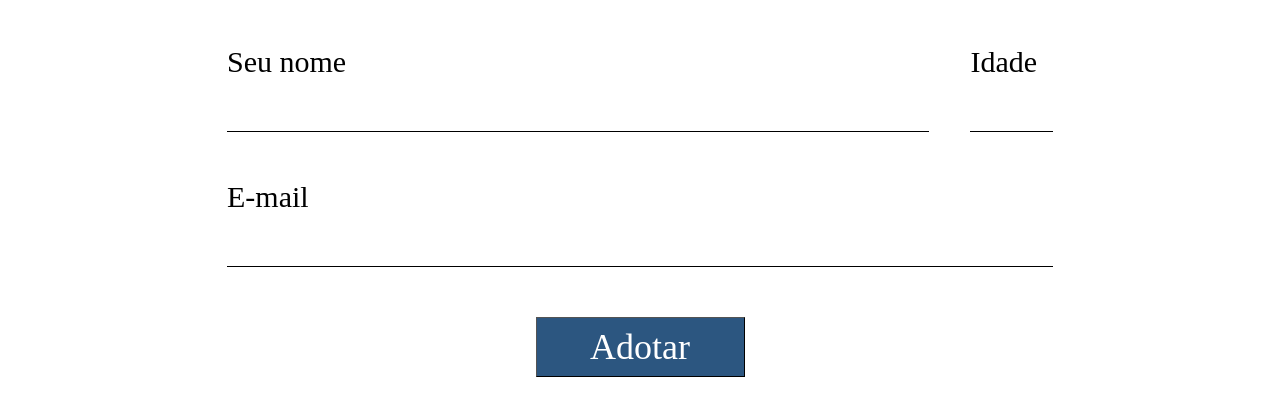
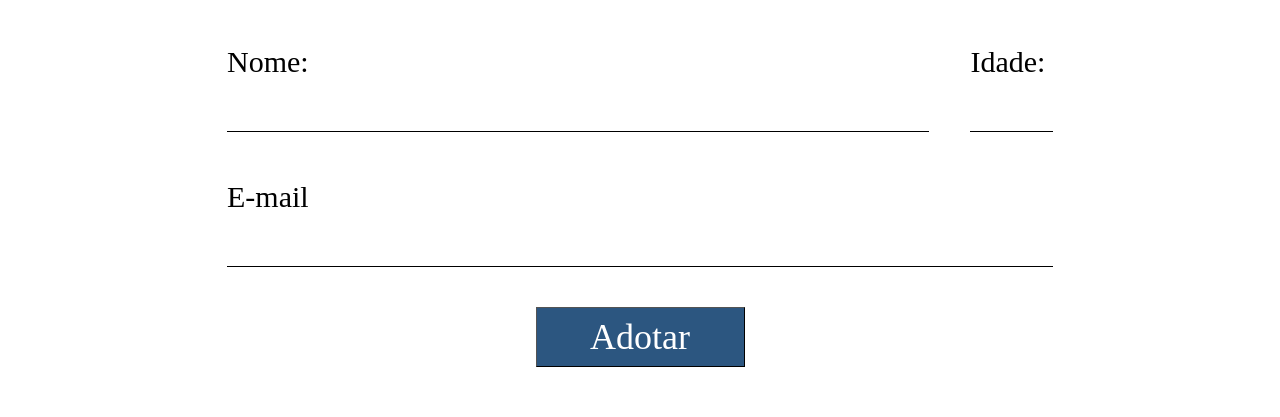
Before and after one commit to paulocoutinhodev/Projeto_em_grupo_IN2026, a plain HTML site: page HTML/adotar_lobinho.html in a window 1280 px wide. Shown: the part 383-800 px from the top of the page. Drawn offline with Linux system fonts and the light colour scheme; a web font is replaced by a local one.

Commit message:
atualização final-adotar

```diff
--- a/CSS/adotar_lobinho.css
+++ b/CSS/adotar_lobinho.css
@@ -7,6 +7,7 @@
     align-items: center;
     gap:50px;
     padding: 50px ;
+
 }
 
 .diva1 {
@@ -50,7 +51,7 @@
     display: flex;
     justify-content: center;
     flex-direction: column;
-    width: 70%;
+    width: 100%;
     gap:50px
 
 }
@@ -65,6 +66,8 @@
     font-size: 30px;
     line-height: 100%;
     letter-spacing: 0%;
+    flex-direction: column;
+    gap:30px;
 
 
 
@@ -77,6 +80,9 @@
     display: flex;
     width: 100%;
     justify-content: space-between;
+    gap:30px;
+    width: 100%;
+
 
 
 
@@ -92,7 +98,8 @@
     font-size: 30px;
     line-height: 100%;
     letter-spacing: 0%;
-
+    flex-direction: column;
+    gap:30px;
 
 
 
@@ -108,6 +115,8 @@
     font-size: 30px;
     line-height: 100%;
     letter-spacing: 0%;
+    flex-direction: column;
+    gap:30px;
 
 
 
@@ -120,12 +129,21 @@
 .diva3 {
     display: flex;
     justify-content: center;
+    padding-top:40px;
 }
 
-input{
+form{
+    width: 70%;
+
+
+}
+form input{
 
       border: none;
-  outline: none;
+    outline: none;
+    width: 100%;
+    font-size: 21px;
+    padding-left:10px ;
 
 }
 .botao_adotar{
@@ -133,7 +151,7 @@
     height: 60px;
 
     border-width: 1px;
-      font-family: Darker Grotesque;
+    font-family: Darker Grotesque;
     font-weight: 600px;
     font-size: 36px;
     background: #2C5680;
@@ -143,4 +161,5 @@
 
 
 
+
 }
--- a/HTML/adotar_lobinho.html
+++ b/HTML/adotar_lobinho.html
@@ -43,24 +43,24 @@
                 </div>
 
             </div>
-
+        <form action="">
             <div class="diva2">
                 <div class="divinomeEidade">
                     <div class="divnome">
-                        <p>Seu nome</p>
-                        <input type="text">
+                        <label for="nome">Nome:</label>
+                        <input type="text" id="nome">
 
 
                     </div>
                     <div class="dividade">
-                        <p>Idade</p>
-                        <input type="text">
+                        <label for="idade"> Idade:</label>
+                        <input type="text" id="idade">
 
                     </div>
                 </div>
                 <div class="divemail">
-                    <p>E-mail</p>
-                    <input type="text">
+                    <label for="email"> E-mail</label>
+                    <input type="email" id="email">
 
                 </div>
 
@@ -80,7 +80,7 @@
 
 
 
-
+    </form>
 
     </main>
   <footer>
```
